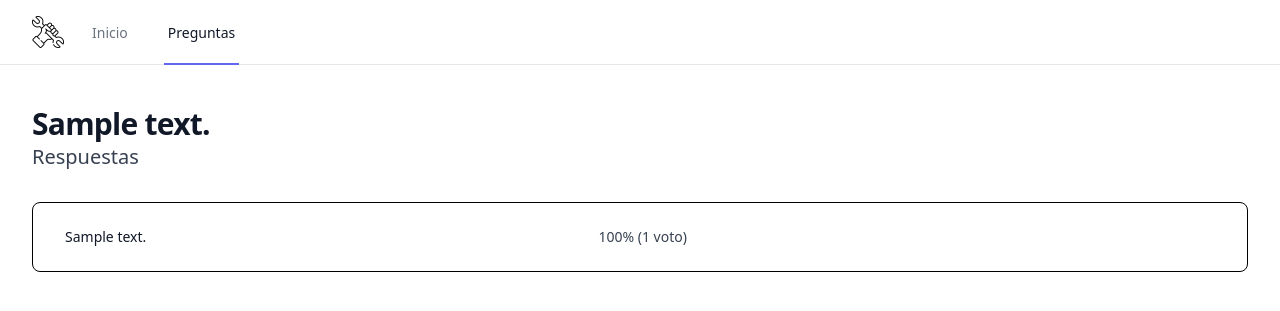
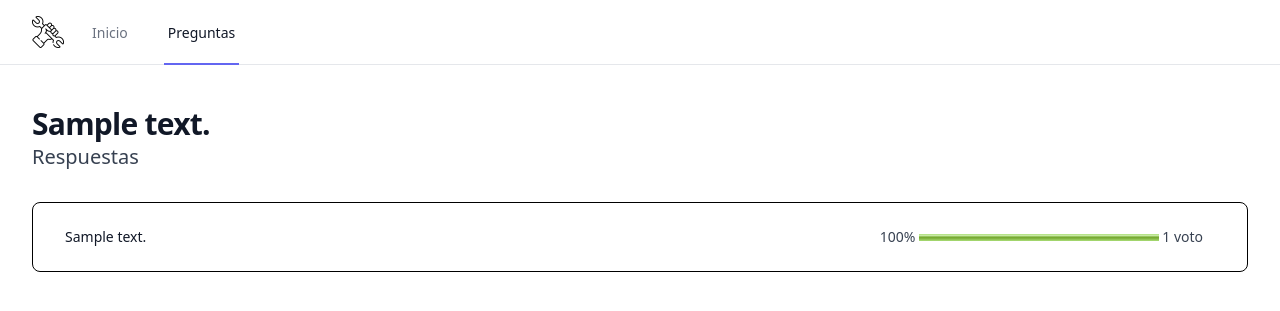
Before and after one commit to opena854/omardo, a Django app: page /polls/1/results/ in a window 1280 px wide. Shown: the top 311 px of the page. Run offline with Django 4.2, Linux system fonts and the light colour scheme; tables that the repository leaves empty hold one stand-in row (values such as "Sample post"); some libraries are stand-ins or nearby versions.

Commit message:
polls meter info

```diff
--- a/omardo/polls/templates/polls/results.html
+++ b/omardo/polls/templates/polls/results.html
@@ -7,11 +7,13 @@
 				{% for choice in question.choice_set.all %}
 				{% widthratio choice.votes total 100 as ratio %}
 				<tr>
-					<td class="whitespace-nowrap py-4 pl-4 pr-3 text-sm font-medium text-gray-900 sm:pl-0">
+					<td class="w-2/3 whitespace-nowrap py-4 pl-4 pr-3 text-sm font-medium text-gray-900 sm:pl-0">
 						{{ choice.choice_text }}
 					</td>
-					<td class="whitespace-nowrap px-3 py-4 text-sm text-gray-700">
-						{{ ratio }}% ({{ choice.votes }} voto{{ choice.votes|pluralize }})
+					<td class="w-1/3 text-right whitespace-nowrap px-3 py-4 text-sm text-gray-700">
+						<span>{{ ratio }}% </span>
+						<meter class="md:w-2/3" max="100" value="{{ratio}}" >{{ choice.votes }} voto{{ choice.votes|pluralize }}</meter>
+						<span>{{ choice.votes }} voto{{ choice.votes|pluralize }}</span>
 					</td>
 				</tr>
 				{% endfor %}
--- a/omardo/theme/static/css/dist/styles.css
+++ b/omardo/theme/static/css/dist/styles.css
@@ -864,6 +864,30 @@ select {
   width: auto;
 }
 
+.w-16 {
+  width: 4rem;
+}
+
+.w-28 {
+  width: 7rem;
+}
+
+.w-2\/3 {
+  width: 66.666667%;
+}
+
+.w-1\/3 {
+  width: 33.333333%;
+}
+
+.w-full {
+  width: 100%;
+}
+
+.w-3\/4 {
+  width: 75%;
+}
+
 .min-w-0 {
   min-width: 0px;
 }
@@ -874,6 +898,10 @@ select {
 
 .max-w-7xl {
   max-width: 80rem;
+}
+
+.max-w-full {
+  max-width: 100%;
 }
 
 .flex-auto {
@@ -894,6 +922,10 @@ select {
 
 .justify-end {
   justify-content: flex-end;
+}
+
+.justify-center {
+  justify-content: center;
 }
 
 .justify-between {
@@ -1107,6 +1139,10 @@ select {
   padding-top: 0.5rem;
 }
 
+.text-right {
+  text-align: right;
+}
+
 .align-middle {
   vertical-align: middle;
 }
@@ -1306,6 +1342,12 @@ select {
   }
 }
 
+@media (min-width: 768px) {
+  .md\:w-2\/3 {
+    width: 66.666667%;
+  }
+}
+
 @media (min-width: 1024px) {
   .lg\:px-8 {
     padding-left: 2rem;
```
